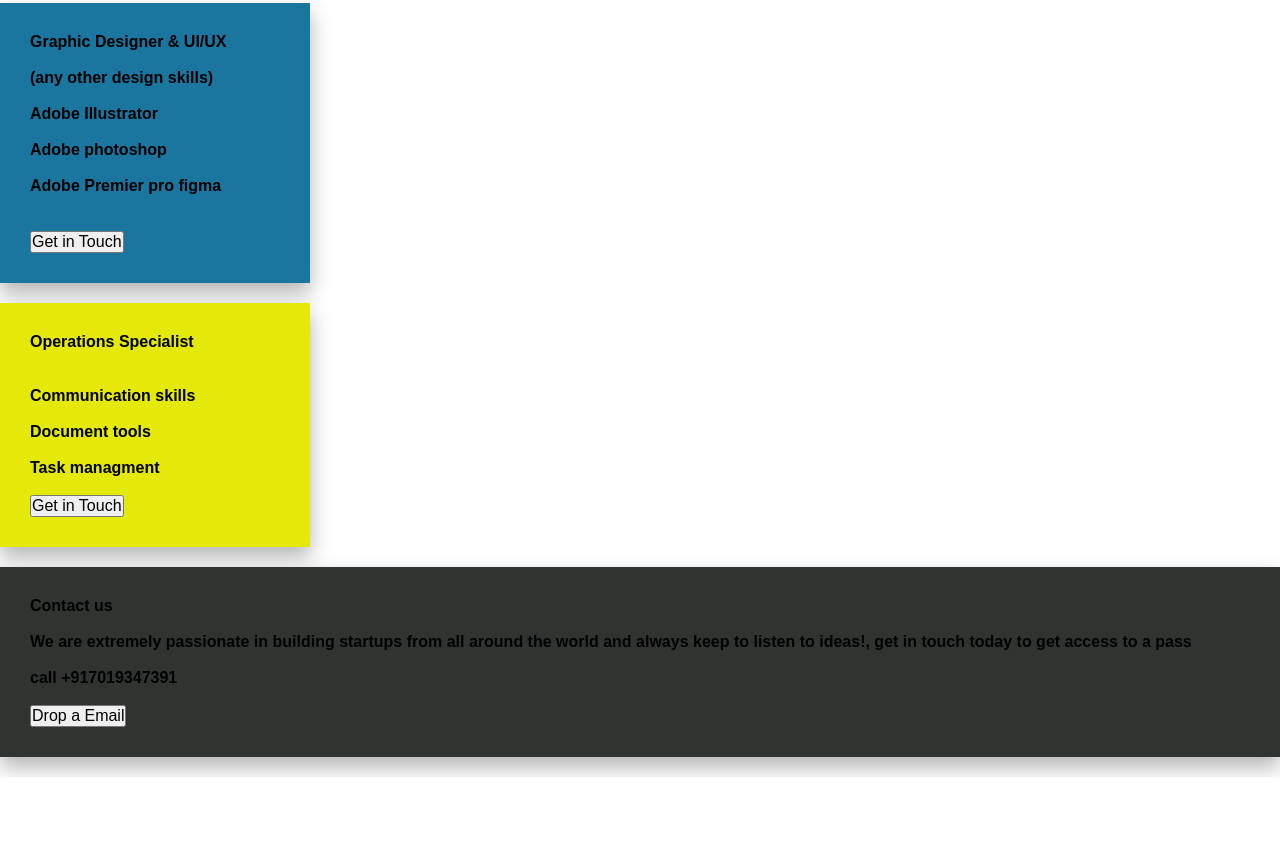
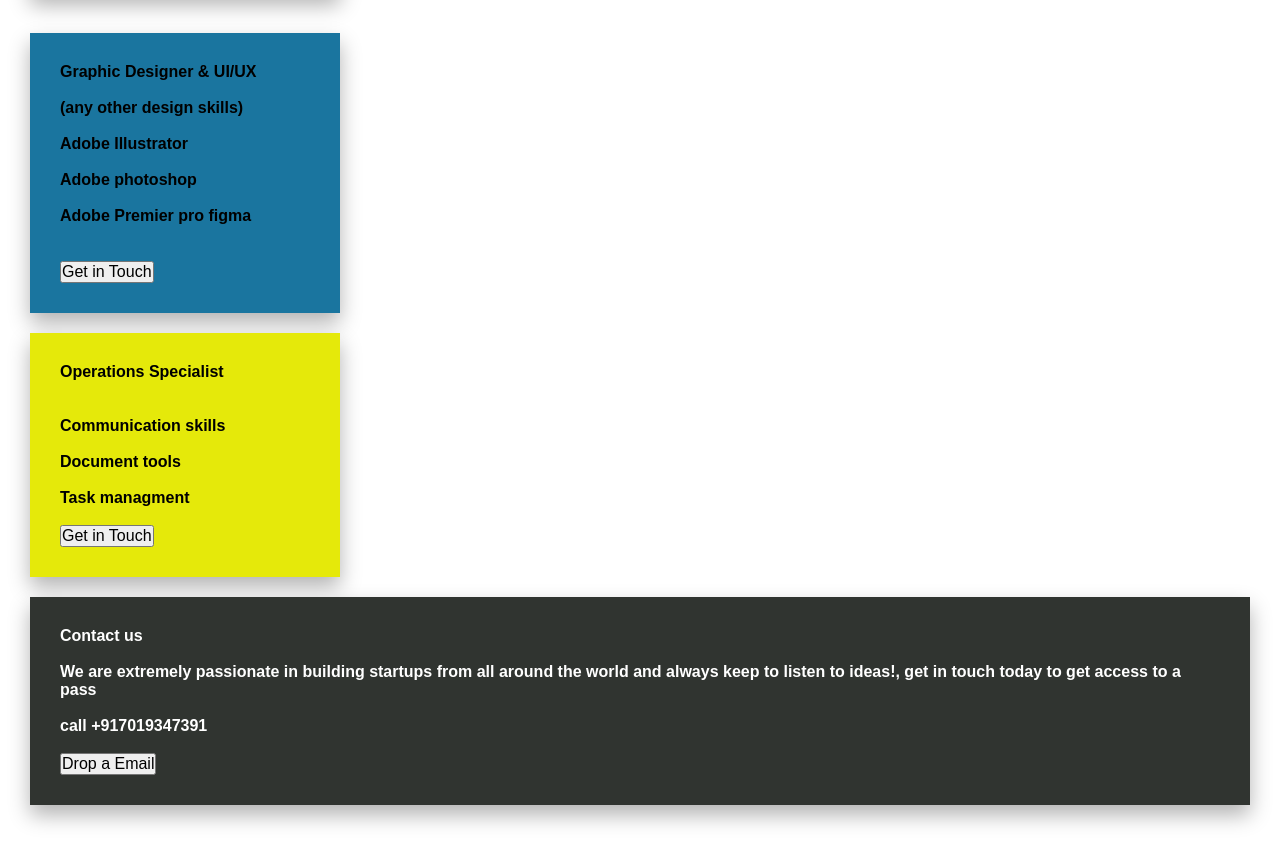
Before and after one commit to deeksha1931/techno, a plain HTML site: page index.html in a window 1280 px wide. Shown: the part 3041-3896 px from the top of the page. Before the commit the page ends 3818 px from the top, so only its background shows below. Drawn offline with Linux system fonts and the light colour scheme.

Commit message:
Add Intial Files

```diff
--- a/index.html
+++ b/index.html
@@ -120,7 +120,7 @@
  <br>
  <h2> Adobe Premier pro figma</h2>
  <br><br>
- <button>Get in Touch</button>
+ <a href="tensiletechofficial@gmail.com"><button>Get in Touch</button></a>
 </div>
 <div class="OS">
     <h3>Operations Specialist</h3>
@@ -140,7 +140,7 @@
 <br>
 <h2 class="no"> call +917019347391</h2>
 <br>
-<button class="Email">Drop a Email</button>
+<a href="deeksha3182003@gmail.com"><button class="Email">Drop a Email</button></a>
 </div>
 </body>
 </html>
--- a/style.css
+++ b/style.css
@@ -12,6 +12,9 @@
     height: 10px;
     width: 10px;
     padding: 0%;
+}
+body{
+    padding: 30px;
 }
 
 .logo{
@@ -129,6 +132,7 @@
     padding: 30px;
     margin-bottom: 20px;
     align-content: center;
+
 }
 .GD{
     width: 310px;
@@ -245,5 +249,5 @@ a.active,a:hover{
     padding: 30px;
     margin-bottom: 20px;
     align-content: center;
-    color: white;
+    color: white;
 }
```
